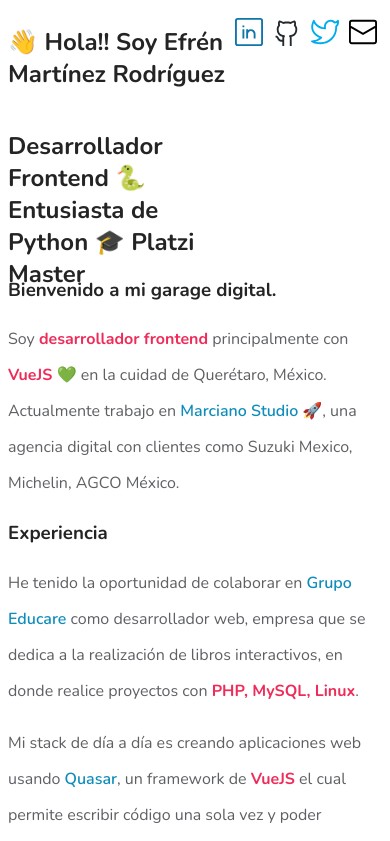
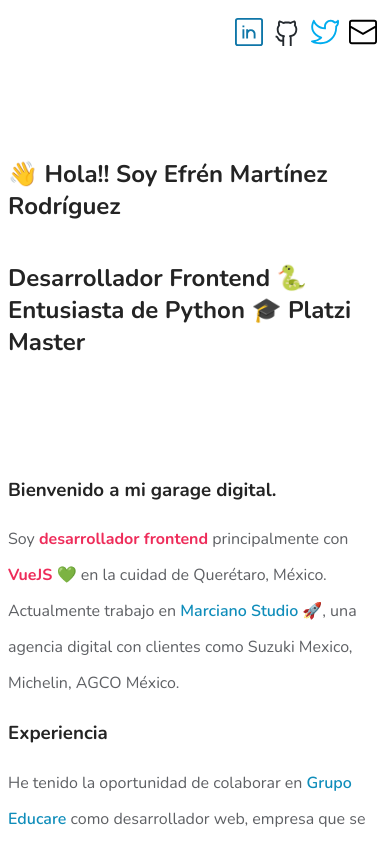
Before and after one commit to efrenmartinez/efrenmartinez.dev, a Nuxt app: page / in a window 390 px wide. Shown: the top 841 px of the page. Built offline with nearby package versions, Linux system fonts and the light colour scheme.

Commit message:
:iphone: Work on responsive design

```diff
--- a/components/Nx-Section-Intro.vue
+++ b/components/Nx-Section-Intro.vue
@@ -34,4 +34,13 @@
     justify-content: center;
   }
 }
+@media screen and (max-width: 420px) {
+  .Nx-Section-Intro {
+    height: 400px;
+
+    .container-title {
+      width: 100%;
+    }
+  }
+}
 </style>
```
